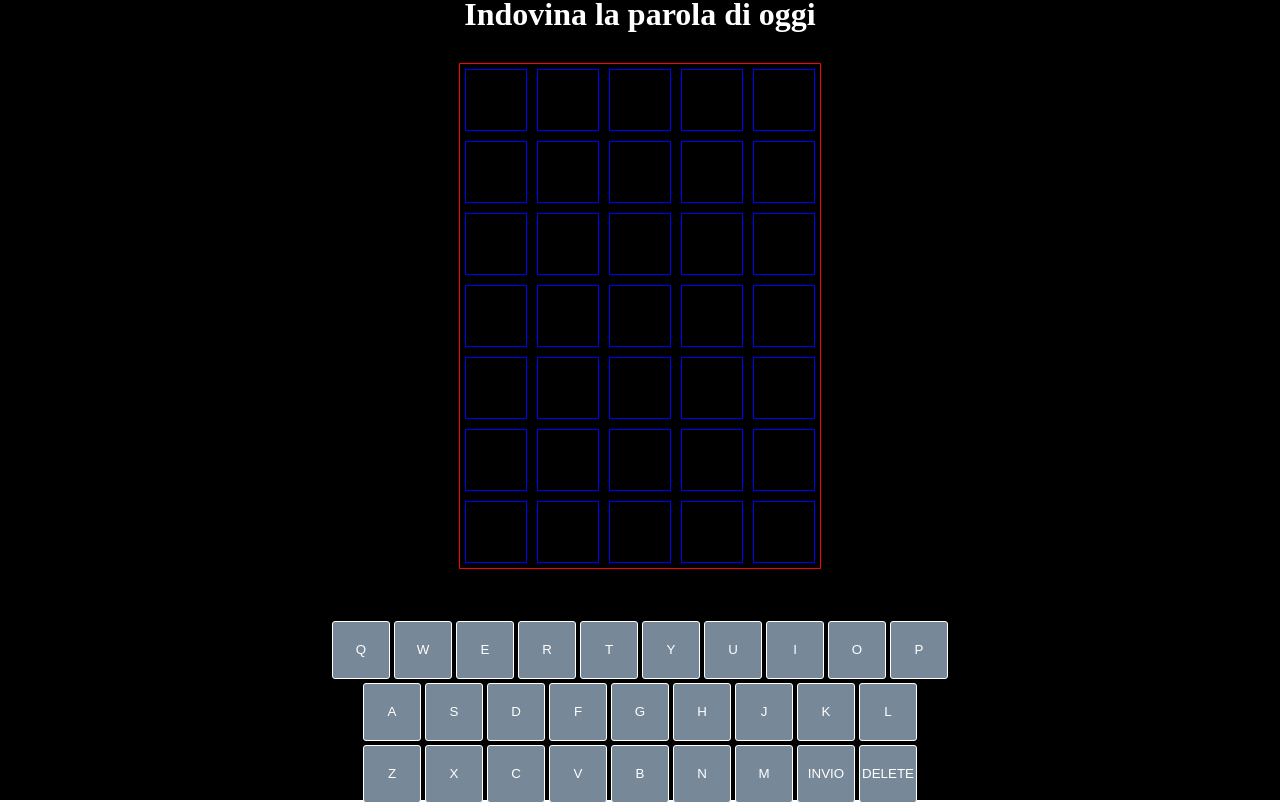
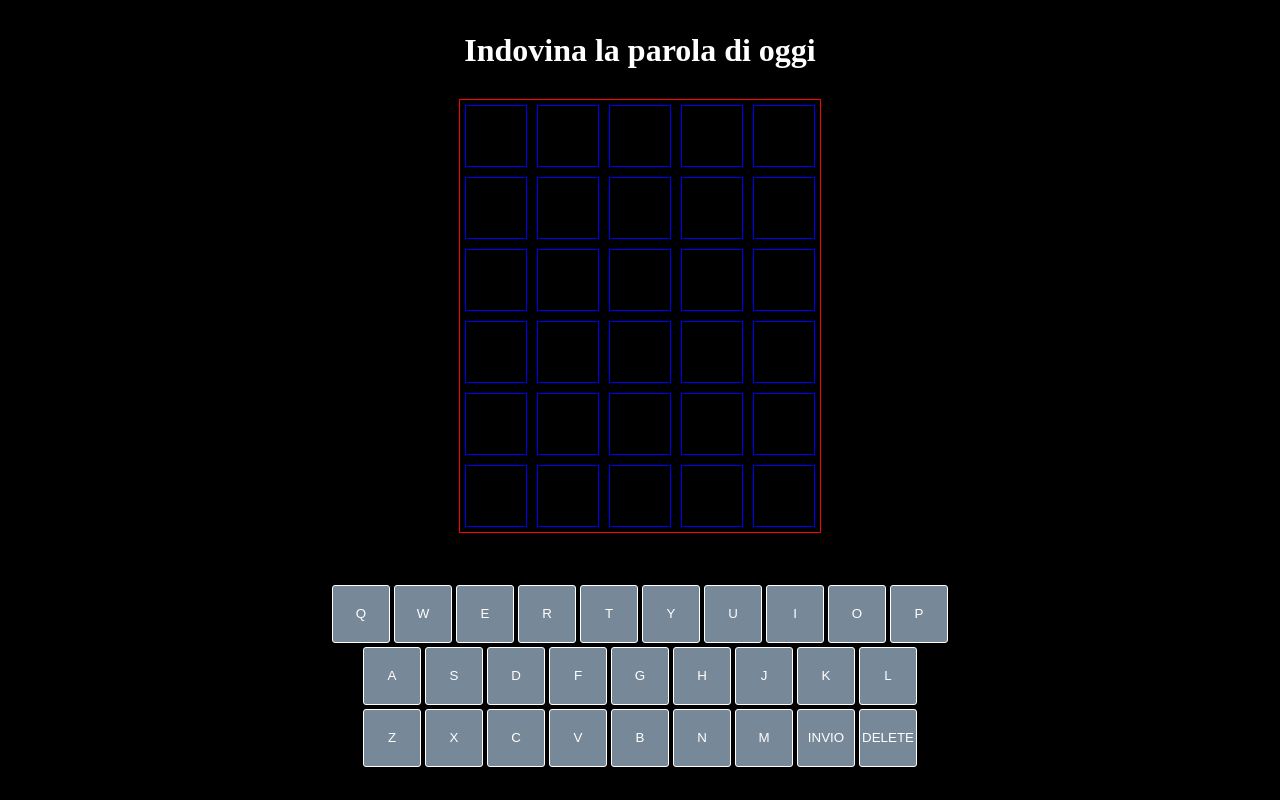
Before and after one commit to AndreaSergi/DevPlayground, a React (Vite) app in the folder devplayground/: page / in a window 1280 px wide. Built offline with nearby package versions, Linux system fonts and the light colour scheme.

Commit message:
fixed gameover

```diff
--- a/devplayground/src/App.jsx
+++ b/devplayground/src/App.jsx
@@ -26,7 +26,7 @@ export function App() {
     };
 
     useEffect(()=>{
-        if(indiciUguali.length == 5 || rowIndex  > 6){
+        if(indiciUguali.length == 5 || rowIndex  > 5){
             setGameOver(true)
         }
 
--- a/devplayground/src/ParoleGrid.jsx
+++ b/devplayground/src/ParoleGrid.jsx
@@ -12,7 +12,6 @@ export function ParoleGrid({ lettereUguali, rowIndex, indiciUguali}){
             <RowGrid posizione = {3} indiciUguali = {indiciUguali} lettereUguali={lettereUguali} rowIndex = {rowIndex}/>
             <RowGrid posizione = {4} indiciUguali = {indiciUguali} lettereUguali={lettereUguali} rowIndex = {rowIndex}/>
             <RowGrid posizione = {5} indiciUguali = {indiciUguali} lettereUguali={lettereUguali} rowIndex = {rowIndex}/>
-            <RowGrid posizione = {6} indiciUguali = {indiciUguali} lettereUguali={lettereUguali} rowIndex = {rowIndex}/>
         </div>
 
     )
```
